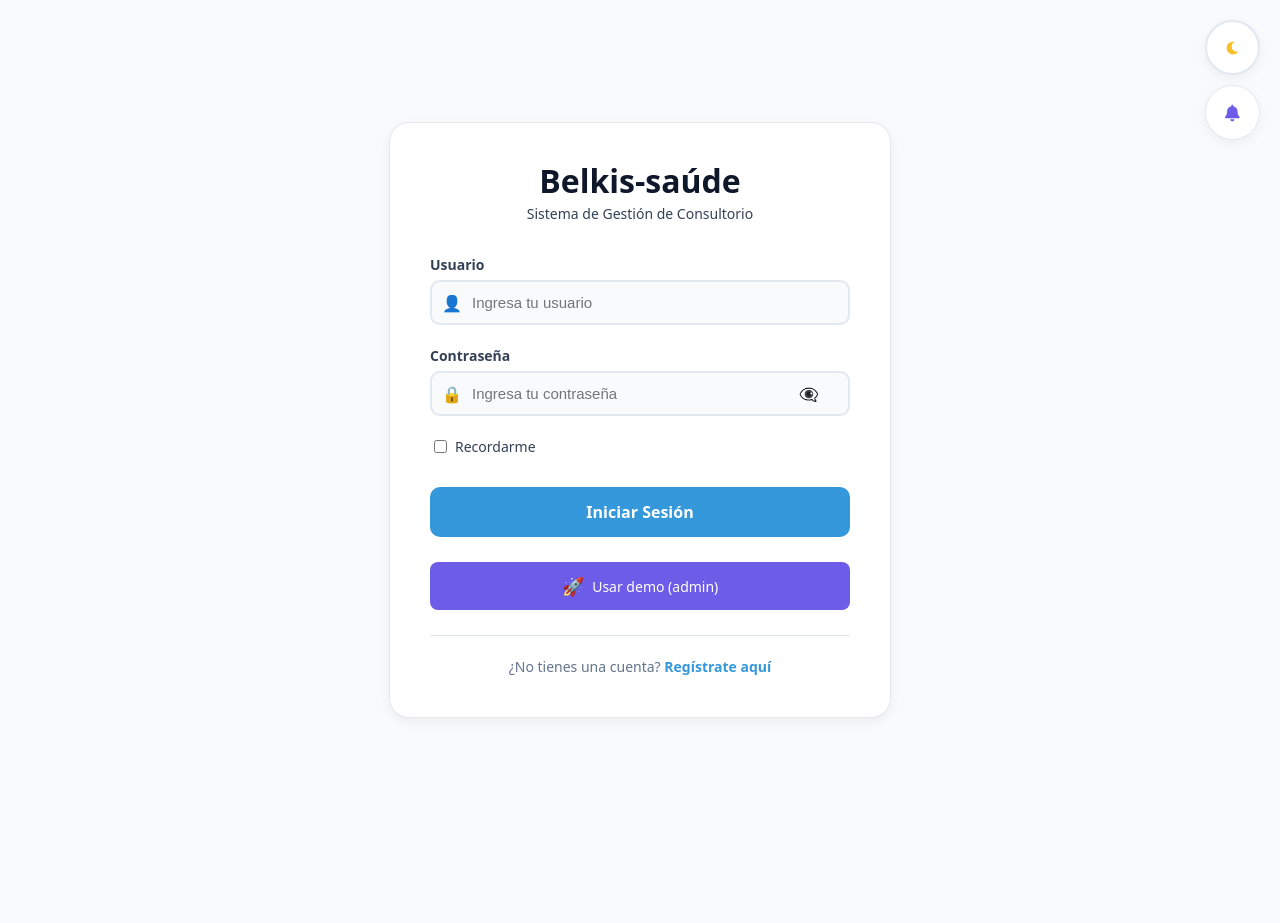
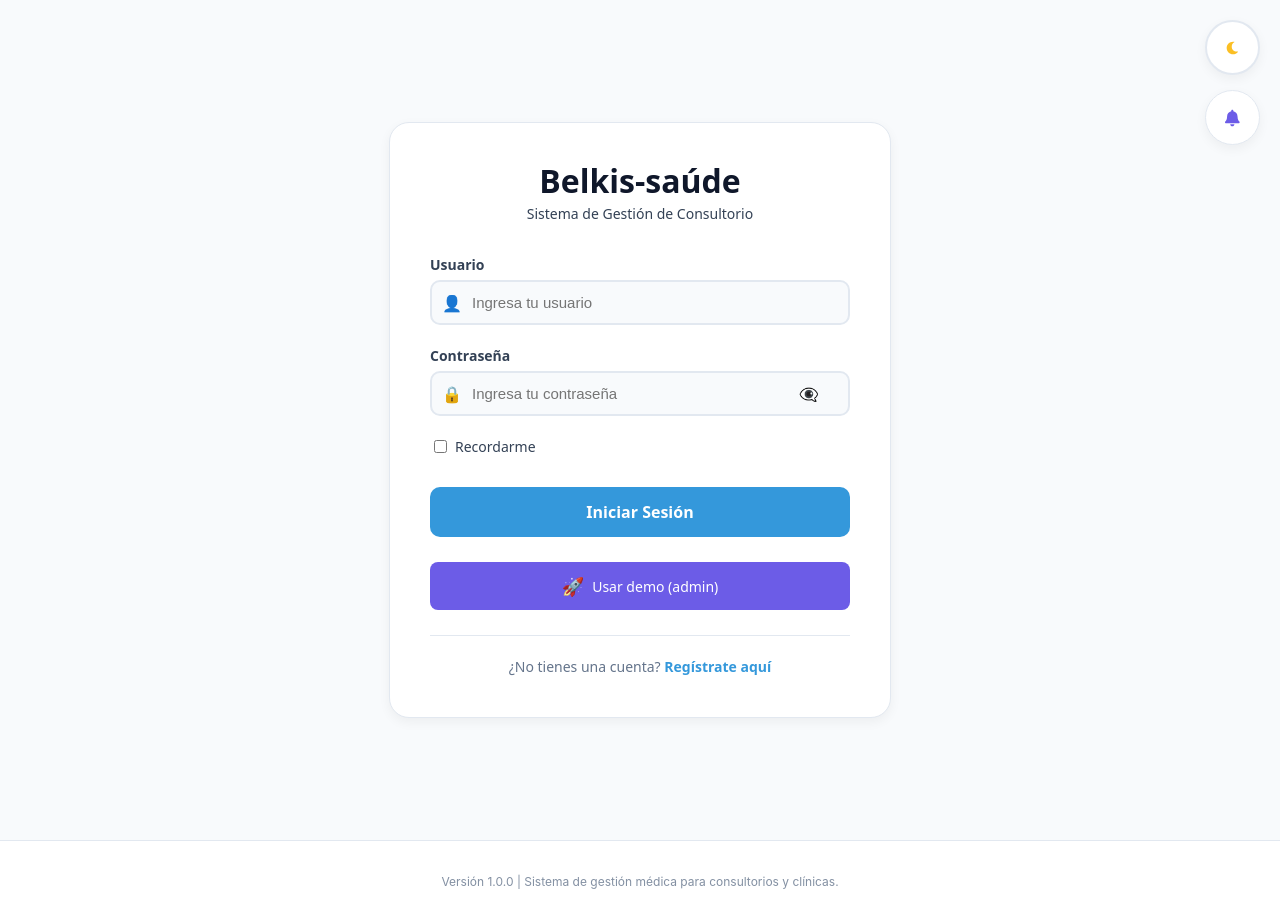
Before and after one commit to Marlondamian26/Mis_proyectos, a React app in the folder frontend/: page /login in a window 1280 px wide. Before the commit the page ends 840 px from the top, so only its background shows below. Built offline with nearby package versions, Linux system fonts and the light colour scheme; the HTML template or start-up script is replaced by a standard one.

Commit message:
Algunas correcciones menores

```diff
--- a/frontend/src/App.jsx
+++ b/frontend/src/App.jsx
@@ -19,6 +19,28 @@ import AdminDashboard from './components/AdminDashboard';
 import EnfermeriaDashboard from './components/EnfermeriaDashboard';
 import NotificacionesCampana from './components/NotificacionesCampana';
 import ThemeToggle from './components/ThemeToggle';
+import Footer from './components/Footer';  // <-- IMPORTAR FOOTER
+
+const styles = {
+  appContainer: {
+    display: 'flex',
+    flexDirection: 'column',
+    minHeight: '100vh',  // Importante para que el footer se pegue abajo
+  },
+  contentContainer: {
+    flex: 1,  // El contenido ocupa todo el espacio disponible
+  },
+  headerBar: {
+    position: 'fixed',
+    top: '20px',
+    right: '20px',
+    zIndex: 1000,
+    display: 'flex',
+    flexDirection: 'column',
+    gap: '15px',
+    alignItems: 'flex-end',
+  },
+};
 
 function App() {
   return (
@@ -26,11 +48,13 @@ function App() {
       <AuthProvider>
         <NotificacionesProvider>
           <Router>
+            <div style={styles.appContainer}>
               <div style={styles.headerBar}>
                 <ThemeToggle />
                 <NotificacionesCampana />
               </div>
-            <div className="App">
+
+              <div style={styles.contentContainer}>
                 <Routes>
                   <Route path="/login" element={<Login />} />
                   <Route path="/registro" element={<Registro />} />
@@ -43,6 +67,9 @@ function App() {
                   <Route path="/" element={<Navigate to="/login" />} />
                 </Routes>
               </div>
+
+              <Footer />  {/* <-- FOOTER SIEMPRE VISIBLE */}
+            </div>
           </Router>
         </NotificacionesProvider>
       </AuthProvider>
@@ -50,17 +77,4 @@ function App() {
   );
 }
 
-const styles = {
-  headerBar: {
-    position: 'fixed',
-    top: '20px',
-    right: '20px',
-    zIndex: 1000,
-    display: 'flex',
-    flexDirection: 'column',  // Apilados verticalmente
-    gap: '10px',              // Espacio entre botones
-    alignItems: 'flex-end',   // Alineados a la derecha
-  },
-};
-
 export default App;
--- a/frontend/src/components/AdminDashboard.jsx
+++ b/frontend/src/components/AdminDashboard.jsx
@@ -427,7 +427,7 @@ function AdminDashboard() {
           }
 
           response = await axiosInstance.post('enfermeras/', enfermeraData)
-          mostrarMensaje('✅ Enfermera creada correctamente', 'success')
+          mostrarMensaje('✅ Enfermera(o) creada correctamente', 'success')
         }
         // Caso normal: crear directamente
         else {
@@ -475,7 +475,7 @@ function AdminDashboard() {
             especialidad_enfermeria: formData.especialidad_enfermeria,
             numero_licencia: formData.numero_licencia
           })
-          mostrarMensaje('✅ Enfermera actualizada correctamente', 'success')
+          mostrarMensaje('✅ Enfermera(o) actualizada correctamente', 'success')
         }
         // Caso normal
         else {
@@ -619,7 +619,7 @@ function AdminDashboard() {
         <div style={styles.statCard}>
           <FaUserNurse style={styles.statIcon} />
           <div>
-            <h3>Enfermeras</h3>
+            <h3>Enfermería</h3>
             <p>{stats.totalEnfermeras}</p>
           </div>
         </div>
@@ -656,7 +656,7 @@ function AdminDashboard() {
           style={{...styles.tab, ...(activeTab === 'enfermeras' && styles.activeTab)}}
           onClick={() => setActiveTab('enfermeras')}
         >
-          <FaUserNurse /> Enfermeras ({stats.totalEnfermeras})
+          <FaUserNurse /> Enfermería ({stats.totalEnfermeras})
         </button>
         <button
           style={{...styles.tab, ...(activeTab === 'citas' && styles.activeTab)}}
@@ -690,7 +690,7 @@ function AdminDashboard() {
                 <div style={styles.statsList}>
                   <div><span>Administradores:</span> <strong>{usuarios.filter(u => u.rol === 'admin').length}</strong></div>
                   <div><span>Doctores:</span> <strong>{stats.totalDoctores}</strong></div>
-                  <div><span>Enfermeras:</span> <strong>{stats.totalEnfermeras}</strong></div>
+                  <div><span>Enfermeria:</span> <strong>{stats.totalEnfermeras}</strong></div>
                   <div><span>Pacientes:</span> <strong>{stats.totalPacientes}</strong></div>
                 </div>
               </div>
@@ -822,14 +822,14 @@ function AdminDashboard() {
         {activeTab === 'enfermeras' && (
           <div>
             <div style={styles.tableHeader}>
-              <h2 style={styles.sectionTitle}>Gestión de Enfermeras</h2>
+              <h2 style={styles.sectionTitle}>Gestión de Enfermería</h2>
               <button onClick={() => handleCreate('enfermeras')} style={styles.createButton}>
-                <FaPlus /> Nueva Enfermera
+                <FaPlus /> Nueva(o) Enfermera(o)
               </button>
             </div>
             {enfermeras.length === 0 ? (
               <div style={styles.emptyState}>
-                <p>No hay enfermeras registradas</p>
+                <p>No hay enfermera(o)s registrada(o)s</p>
               </div>
             ) : (
               <div style={styles.tableContainer}>
@@ -1181,7 +1181,7 @@ function AdminDashboard() {
                 </>
               )}
 
-              {/* Modal para crear ENFERMERA (usuario + perfil) */}
+              {/* Modal para crear ENFERMER@ (usuario + perfil) */}
               {formData.tipo === 'enfermeras' && (
                 <>
                   <h3 style={styles.modalSubtitle}>Datos de Usuario</h3>
--- a/frontend/src/components/Dashboard.jsx
+++ b/frontend/src/components/Dashboard.jsx
@@ -341,7 +341,7 @@ function Dashboard() {
                 onClick={() => handleNavigation('/admin?tab=enfermeras')}
                 style={styles.quickLink}
               >
-                👩‍⚕️ Gestionar Enfermeras
+                👩‍⚕️ Gestionar Enfermería
               </button>
               <button
                 onClick={() => handleNavigation('/admin?tab=citas')}
--- /dev/null
+++ b/frontend/src/components/Footer.jsx
@@ -0,0 +1,89 @@
+import React from 'react';
+import { useTheme } from '../context/ThemeContext';
+import { FaHeart, FaCode } from 'react-icons/fa';
+
+const Footer = () => {
+  const { theme } = useTheme();
+  const currentYear = new Date().getFullYear();
+
+  const styles = {
+    footer: {
+      backgroundColor: 'var(--bg-secondary)',
+      borderTop: '1px solid var(--border-color)',
+      padding: '20px 0',
+      marginTop: 'auto',
+      width: '100%',
+      fontSize: '14px',
+      color: 'var(--text-muted)',
+      textAlign: 'center',
+      transition: 'all 0.3s ease',
+    },
+    container: {
+      maxWidth: '1200px',
+      margin: '0 auto',
+      padding: '0 20px',
+    },
+    content: {
+      display: 'flex',
+      flexDirection: 'column',
+      alignItems: 'center',
+      gap: '5px',
+    },
+    text: {
+      margin: 0,
+      display: 'flex',
+      alignItems: 'center',
+      gap: '5px',
+      flexWrap: 'wrap',
+      justifyContent: 'center',
+    },
+    heart: {
+      color: '#e74c3c',
+      animation: 'pulse 1.5s ease infinite',
+      margin: '0 3px',
+    },
+    code: {
+      color: 'var(--color-admin)',
+      margin: '0 3px',
+    },
+    link: {
+      color: 'var(--color-patient)',
+      textDecoration: 'none',
+      transition: 'color 0.3s ease',
+      ':hover': {
+        color: 'var(--color-admin)',
+        textDecoration: 'underline',
+      },
+    },
+    small: {
+      fontSize: '12px',
+      color: 'var(--text-muted)',
+      opacity: 0.8,
+    },
+  };
+
+  return (
+    <footer style={styles.footer}>
+      <div style={styles.container}>
+        <div style={styles.content}>
+          <p style={styles.small}>
+            Versión 1.0.0 | Sistema de gestión médica para consultorios y clínicas.
+          </p>
+        </div>
+      </div>
+    </footer>
+  );
+};
+
+// Añadir animación de pulso para el corazón
+const styleSheet = document.createElement("style");
+styleSheet.textContent = `
+  @keyframes pulse {
+    0% { transform: scale(1); }
+    50% { transform: scale(1.2); }
+    100% { transform: scale(1); }
+  }
+`;
+document.head.appendChild(styleSheet);
+
+export default Footer;
```
Lines whose indentation alone changed are shown as unchanged.
